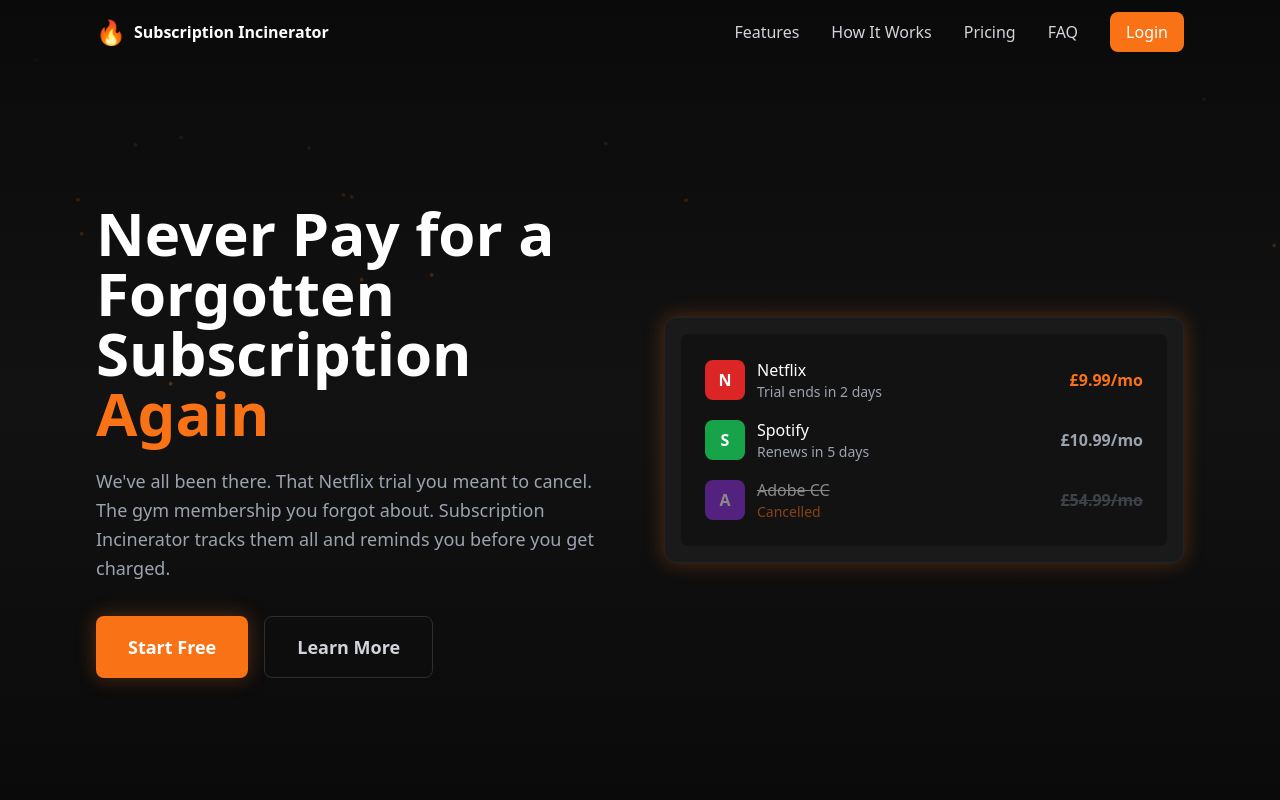
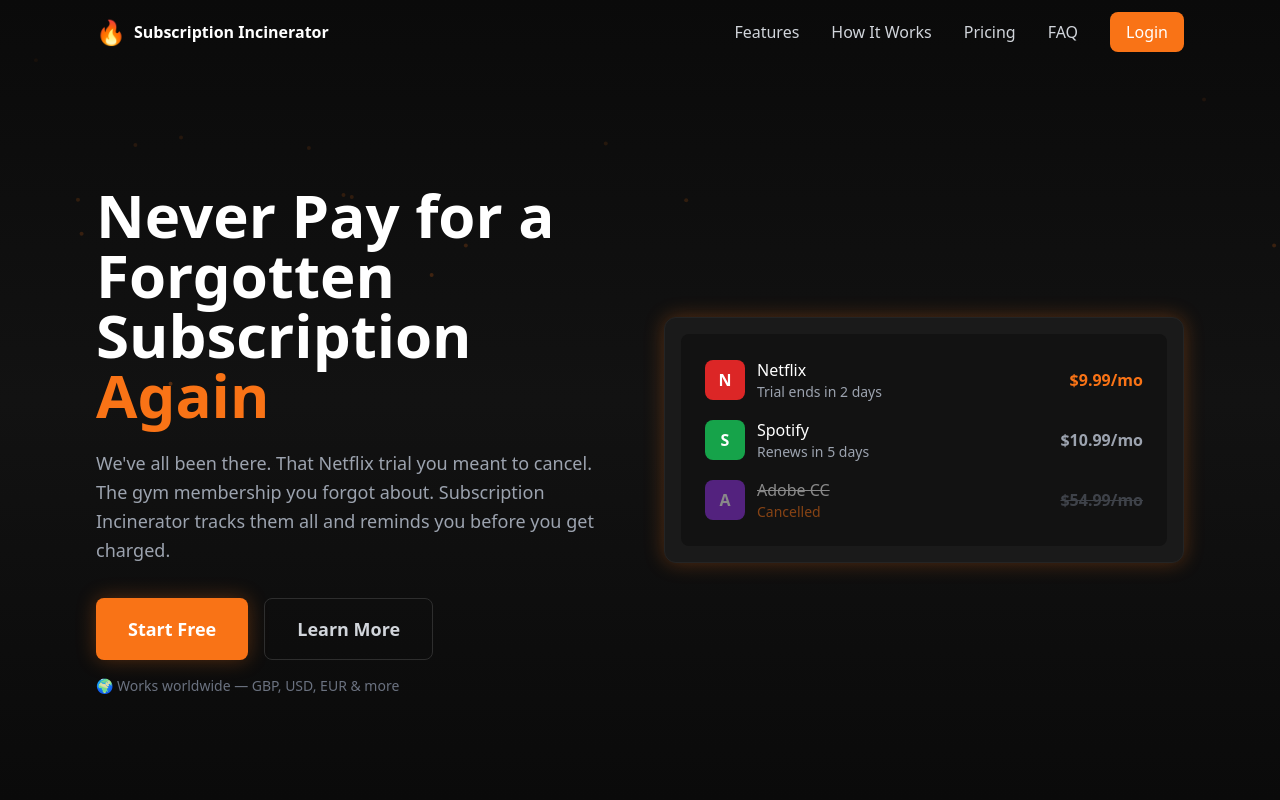
Before and after one commit to PominausGH/subscription-incinerator, a Next.js app: page / in a window 1280 px wide. Shown: the top 800 px of the page. Built offline with nearby package versions, Linux system fonts and the light colour scheme.

Commit message:
fix: use USD in hero mockup, add worldwide currency badge

```diff
--- a/components/landing/hero.tsx
+++ b/components/landing/hero.tsx
@@ -64,6 +64,9 @@ export function Hero() {
                 Learn More
               </a>
             </div>
+            <p className="mt-4 text-sm text-gray-500">
+              🌍 Works worldwide — GBP, USD, EUR & more
+            </p>
           </motion.div>
 
           {/* App mockup placeholder */}
@@ -81,7 +84,7 @@ export function Hero() {
                     <div className="text-white font-medium">Netflix</div>
                     <div className="text-sm text-gray-400">Trial ends in 2 days</div>
                   </div>
-                  <div className="ml-auto text-fire-500 font-semibold">£9.99/mo</div>
+                  <div className="ml-auto text-fire-500 font-semibold">$9.99/mo</div>
                 </div>
                 <div className="flex items-center gap-3">
                   <div className="w-10 h-10 bg-green-600 rounded-lg flex items-center justify-center text-white font-bold">S</div>
@@ -89,7 +92,7 @@ export function Hero() {
                     <div className="text-white font-medium">Spotify</div>
                     <div className="text-sm text-gray-400">Renews in 5 days</div>
                   </div>
-                  <div className="ml-auto text-gray-400 font-semibold">£10.99/mo</div>
+                  <div className="ml-auto text-gray-400 font-semibold">$10.99/mo</div>
                 </div>
                 <div className="flex items-center gap-3 opacity-50">
                   <div className="w-10 h-10 bg-purple-600 rounded-lg flex items-center justify-center text-white font-bold">A</div>
@@ -97,7 +100,7 @@ export function Hero() {
                     <div className="text-white font-medium line-through">Adobe CC</div>
                     <div className="text-sm text-fire-500">Cancelled</div>
                   </div>
-                  <div className="ml-auto text-gray-500 font-semibold line-through">£54.99/mo</div>
+                  <div className="ml-auto text-gray-500 font-semibold line-through">$54.99/mo</div>
                 </div>
               </div>
             </div>
```
